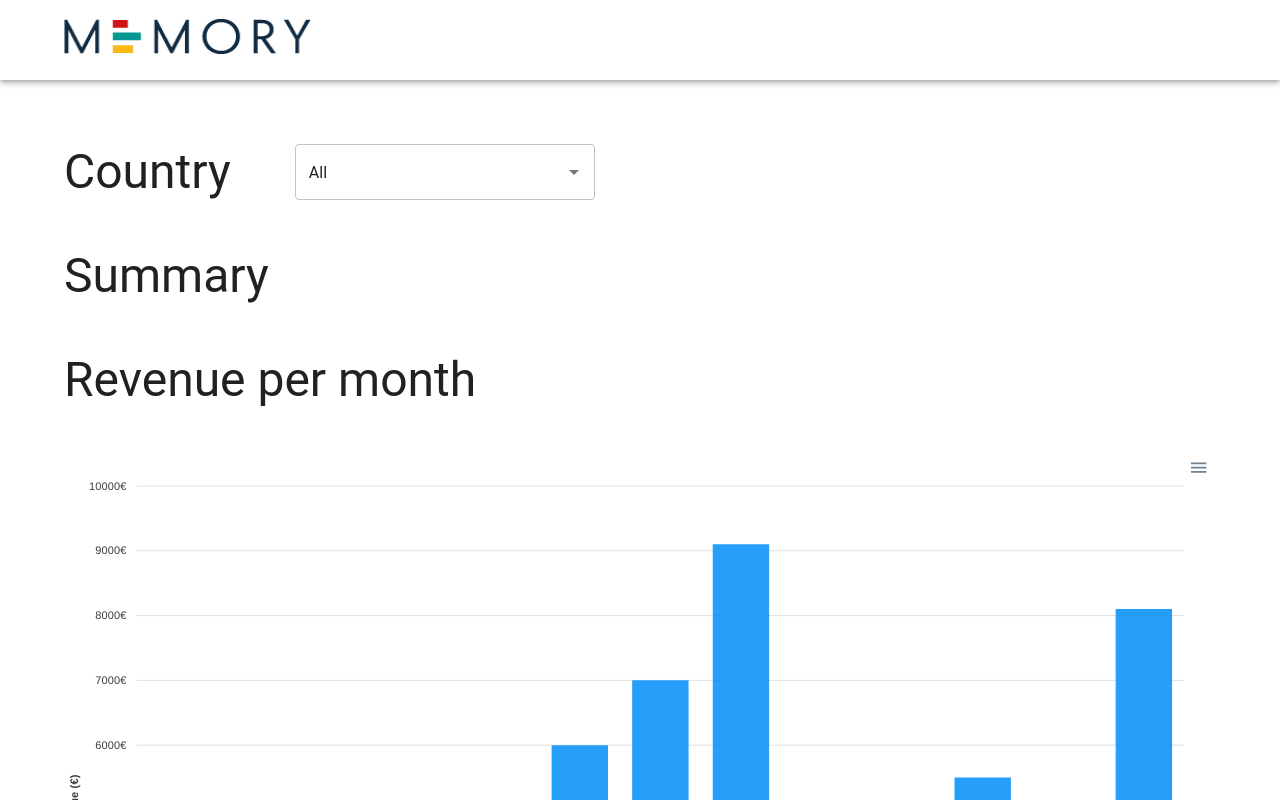
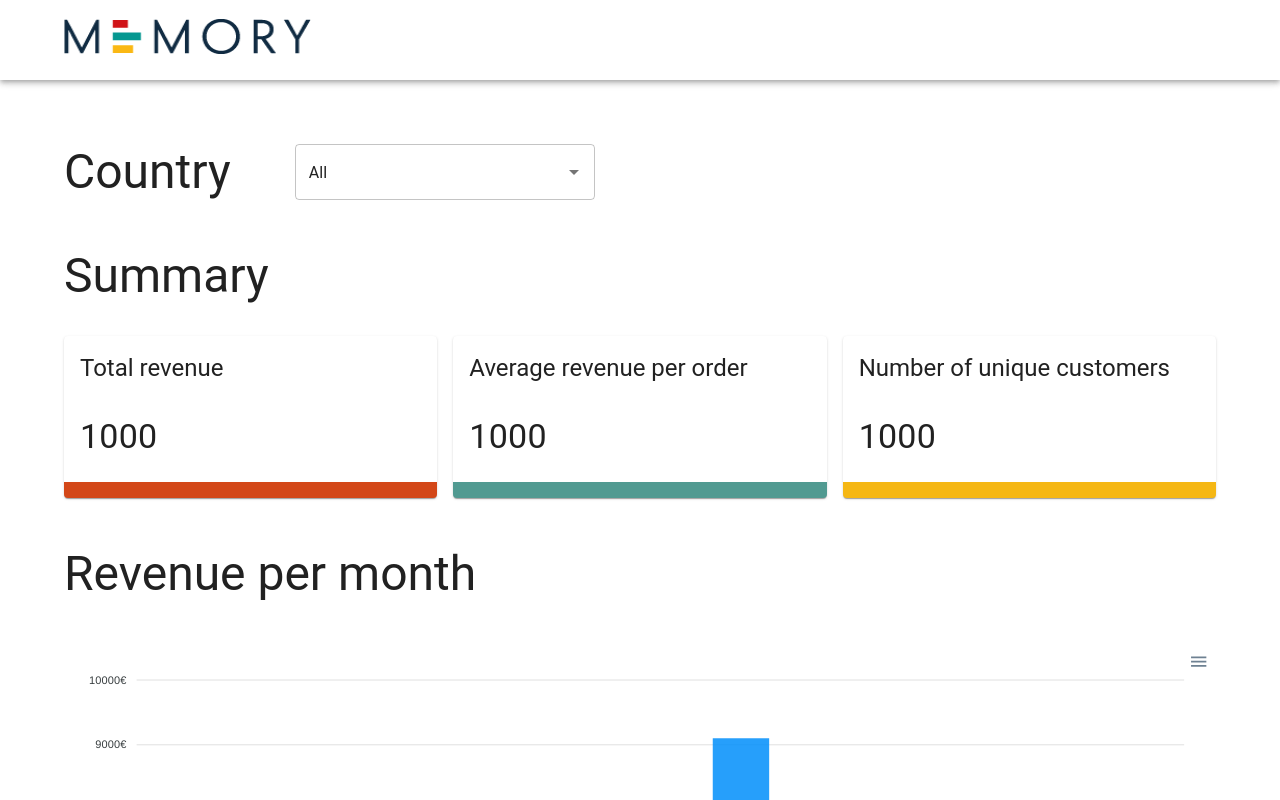
Before and after one commit to Ngopimas/basic-dataviz, a React (Vite) app: page / in a window 1280 px wide. Shown: the top 800 px of the page. Built offline with nearby package versions, Linux system fonts and the light colour scheme.

Commit message:
add summary cards

```diff
--- a/src/App.tsx
+++ b/src/App.tsx
@@ -1,11 +1,26 @@
 import { useState } from 'react';
-import ApexChart from 'react-apexcharts';
 import { AppBar, Autocomplete, Box, Container, CssBaseline, Stack, TextField, Toolbar, Typography } from '@mui/material';
 
 import img from './assets/logo.png';
 import BarChart from './components/BarChart';
+import SummaryCards from './components/SummaryCards';
 
 const countries = ['All', 'France', 'United Kingdom'];
+
+const cardsData = [
+	{
+		title: 'Total revenue',
+		value: '1000'
+	},
+	{
+		title: 'Average revenue per order',
+		value: '1000'
+	},
+	{
+		title: 'Number of unique customers',
+		value: '1000'
+	}
+];
 
 const chartData = {
 	series: [3000, 4000, 4500, 5000, 4900, 6000, 7000, 9100, 0, 4900, 5500, 2000, 8100],
@@ -55,7 +70,10 @@ function App() {
 								renderInput={(params) => <TextField {...params} />}
 							/>
 						</Box>
-						<Typography variant="h3">Summary</Typography>
+						<Stack spacing={4}>
+							<Typography variant="h3">Summary</Typography>
+							<SummaryCards data={cardsData} />
+						</Stack>
 						<Typography variant="h3">Revenue per month</Typography>
 						<BarChart data={chartData} />
 					</Stack>
--- /dev/null
+++ b/src/components/SummaryCard/index.tsx
@@ -0,0 +1,22 @@
+import { Typography, Card, CardContent, CardHeader } from '@mui/material';
+import { ISummaryCard } from '../../interfaces/summaryCard';
+
+const SummaryCard = ({ title = '', value = '', color = '' }: ISummaryCard) => {
+	return (
+		<Card
+			sx={{
+				height: '100%',
+				display: 'flex',
+				flexDirection: 'column',
+				borderBottom: '1rem solid ' + color
+			}}
+		>
+			<CardHeader title={title} sx={{ flexGrow: 1, alignItems: 'baseline' }} />
+			<CardContent>
+				<Typography variant="h4">{value}</Typography>
+			</CardContent>
+		</Card>
+	);
+};
+
+export default SummaryCard;
--- /dev/null
+++ b/src/components/SummaryCards/index.tsx
@@ -0,0 +1,24 @@
+import { Box, Stack, Grid, Typography } from '@mui/material';
+import SummaryCard from '../SummaryCard';
+import { ISummaryCard } from '../../interfaces/summaryCard';
+
+function SummaryCards({ data = [] }: { data: Pick<ISummaryCard, 'title' | 'value'>[] }) {
+	const brandColors = ['#D34718', '#519A91', '#F5B714'];
+	const colorsCount = brandColors.length;
+
+	return (
+		<Box sx={{ marginLeft: -20 }}>
+			<Grid container spacing={2}>
+				{data.map((item, i) => {
+					return (
+						<Grid key={i} item xs={12} md={4}>
+							<SummaryCard title={item?.title} value={item?.value} color={brandColors[i % colorsCount]} />
+						</Grid>
+					);
+				})}
+			</Grid>
+		</Box>
+	);
+}
+
+export default SummaryCards;
--- /dev/null
+++ b/src/interfaces/summaryCard.ts
@@ -0,0 +1,5 @@
+export interface ISummaryCard {
+  title: string;
+  value: string;
+  color: string;
+}
```
